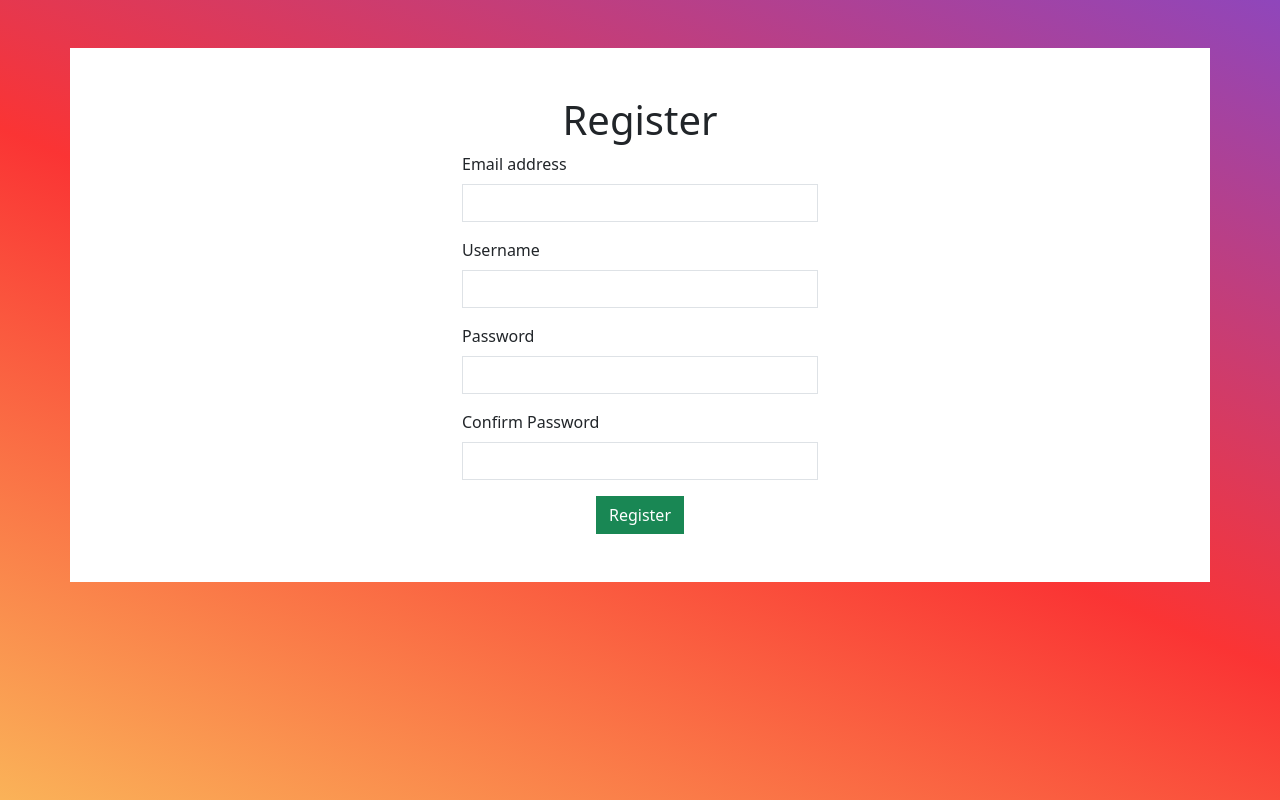
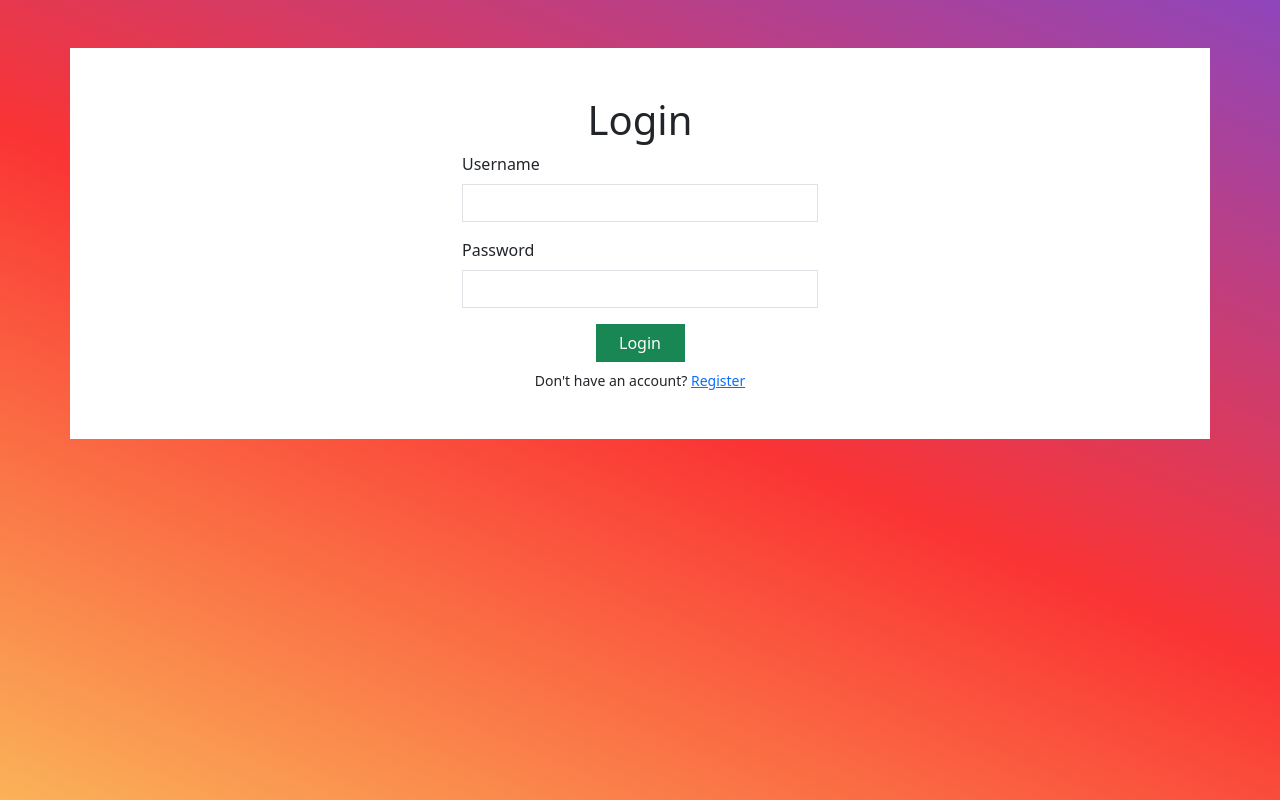
Before and after one commit to vitalysinitsin/babel_chat, a React (Vite) app in the folder client/: page /login in a window 1280 px wide. Built offline with nearby package versions, Linux system fonts and the light colour scheme.

Commit message:
wired up login, registration in the flow right to home page

```diff
--- a/client/package.json
+++ b/client/package.json
@@ -16,6 +16,7 @@
     "react": "^19.0.0",
     "react-bootstrap": "^2.10.9",
     "react-dom": "^19.0.0",
+    "react-router-dom": "^7.5.0",
     "sass": "^1.86.0"
   },
   "devDependencies": {
--- a/client/src/App.tsx
+++ b/client/src/App.tsx
@@ -5,13 +5,22 @@ import { ApolloProvider } from "@apollo/client";
 
 import "./App.scss";
 import Registration from "./pages/Registration";
+import { BrowserRouter, Route, Routes } from "react-router-dom";
+import Home from "./pages/Home";
+import Login from "./pages/Login";
 
 function App() {
   return (
     <ApolloProvider client={client}>
-      <Container className="pt-5">
-        <Registration />
-      </Container>
+      <BrowserRouter>
+        <Container className="pt-5">
+          <Routes>
+            <Route index element={<Home />}></Route>
+            <Route path="registration" element={<Registration />}></Route>
+            <Route path="login" element={<Login />}></Route>
+          </Routes>
+        </Container>
+      </BrowserRouter>
     </ApolloProvider>
   );
 }
--- /dev/null
+++ b/client/src/pages/Home.tsx
@@ -0,0 +1,7 @@
+export default function Home() {
+  return (
+    <div>
+      <h1>Home Page</h1>
+    </div>
+  );
+}
--- /dev/null
+++ b/client/src/pages/Login.tsx
@@ -0,0 +1,103 @@
+import { gql, useLazyQuery } from "@apollo/client";
+import { useState } from "react";
+import { Button, Col, Form, Row } from "react-bootstrap";
+import { Link, useNavigate } from "react-router-dom";
+
+const LOGIN_USER = gql`
+  query login($username: String!, $password: String!) {
+    login(username: $username, password: $password) {
+      username
+      email
+      createdAt
+      token
+    }
+  }
+`;
+
+interface LoginVariables {
+  username: string;
+  password: string;
+}
+
+type GraphQlErrors = {
+  [key: string]: string;
+};
+
+export default function Login() {
+  const [variables, setVariables] = useState<LoginVariables>({
+    username: "",
+    password: "",
+  });
+  const [errors, setErrors] = useState<GraphQlErrors>({});
+  const navigate = useNavigate();
+  const [loginUser, { loading }] = useLazyQuery(LOGIN_USER, {
+    onCompleted: (data) => {
+      localStorage.setItem("token", data.login.token);
+      navigate("/", { replace: true });
+    },
+    onError: (err) => {
+      setErrors(err.graphQLErrors[0].extensions?.errors as GraphQlErrors);
+    },
+  });
+
+  const submitLoginForm = (e: React.FormEvent<HTMLFormElement>) => {
+    e.preventDefault();
+
+    loginUser({ variables });
+  };
+
+  return (
+    <Row className="bg-white py-5 justify-content-center">
+      <Col sm={8} md={6} lg={4}>
+        <h1 className="text-center">Login</h1>
+        <Form onSubmit={submitLoginForm}>
+          <Form.Group className="mb-3">
+            <Form.Label className={errors.username && "text-danger"}>
+              {errors.username ?? "Username"}
+            </Form.Label>
+            <Form.Control
+              type="text"
+              className={errors.username && "is-invalid"}
+              value={variables.username}
+              onChange={(e) =>
+                setVariables((current) => ({
+                  ...current,
+                  username: e.target.value,
+                }))
+              }
+            />
+          </Form.Group>
+          <Form.Group className="mb-3">
+            <Form.Label className={errors.password && "text-danger"}>
+              {errors.password ?? "Password"}
+            </Form.Label>
+            <Form.Control
+              type="password"
+              className={errors.password && "is-invalid"}
+              value={variables.password}
+              onChange={(e) =>
+                setVariables((current) => ({
+                  ...current,
+                  password: e.target.value,
+                }))
+              }
+            />
+          </Form.Group>
+          <div className="d-flex flex-column gap-2 align-items-center text-center">
+            <Button
+              className="w-25"
+              variant="success"
+              type="submit"
+              disabled={loading}
+            >
+              {loading ? "Loading..." : "Login"}
+            </Button>
+            <small>
+              Don't have an account? <Link to="/registration">Register</Link>
+            </small>
+          </div>
+        </Form>
+      </Col>
+    </Row>
+  );
+}
--- a/client/src/pages/Registration.tsx
+++ b/client/src/pages/Registration.tsx
@@ -1,6 +1,7 @@
 import { Row, Col, Form, Button } from "react-bootstrap";
 import { FormEvent, useState } from "react";
 import { gql, useMutation } from "@apollo/client";
+import { Link, redirect, useNavigate } from "react-router-dom";
 
 const REGISTER_USER = gql`
   mutation register(
@@ -41,13 +42,12 @@ function Registration() {
     confirmPassword: "",
   });
   const [errors, setErrors] = useState<GraphQlErrors>({});
+  const navigate = useNavigate();
   const [registerUser, { loading }] = useMutation(REGISTER_USER, {
-    update(_, result) {
-      console.log(result);
-      setErrors({});
-    },
-    onError(err) {
-      console.error(err.graphQLErrors[0].extensions?.errors);
+    update: (_, __) => navigate("/login", { replace: true }),
+    onError: (err) => {
+      console.log(err);
+
       setErrors(err.graphQLErrors[0].extensions?.errors as GraphQlErrors);
     },
   });
@@ -127,10 +127,18 @@ function Registration() {
               }
             />
           </Form.Group>
-          <div className="text-center">
-            <Button variant="success" type="submit" disabled={loading}>
+          <div className="d-flex flex-column gap-2 align-items-center text-center">
+            <Button
+              className="w-25"
+              variant="success"
+              type="submit"
+              disabled={loading}
+            >
               {loading ? "Loading..." : "Register"}
             </Button>
+            <small>
+              Already have an account? <Link to="/login">Login</Link>
+            </small>
           </div>
         </Form>
       </Col>
```
Also changed, not shown: 2 other files (tests, documents, lock files or other folders).
